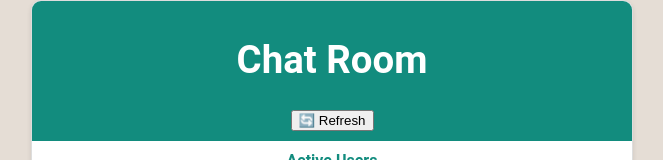
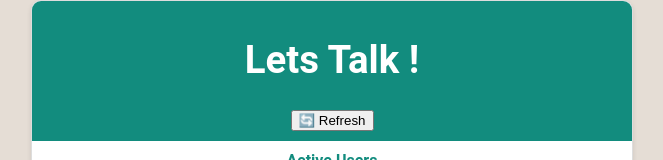
Before and after one commit to vyshnave1997/chat-fr, a React (Create React App) app: page / in a window 1280 px wide. Both pictures are taken after typing "Sample" into the empty fields and a click on the button "Set". Shown: the top 160 px of the page, without its empty margins (308-971 px from the left). Built offline with nearby package versions, Linux system fonts and the light colour scheme; no server answers.

Commit message:
Update Chat.js

```diff
--- a/src/components/Chat.js
+++ b/src/components/Chat.js
@@ -76,7 +76,7 @@ const Chat = () => {
       ) : (
         <div className="chat-box">
           <div className="chat-header">
-            <h1>Chat Room</h1>
+            <h1>Lets Talk !</h1>
             <button onClick={handleRefresh} className="refresh-button">🔄 Refresh</button>
           </div>
 
```
